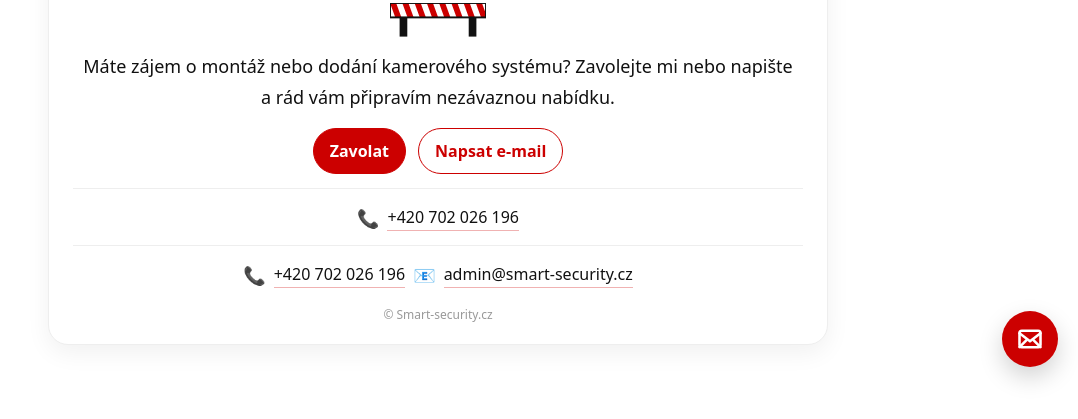
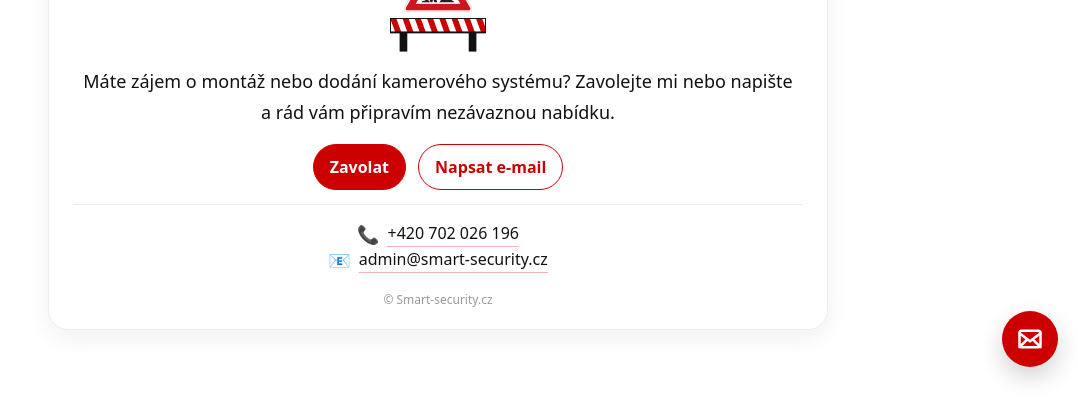
Before and after one commit to Scrappy2024/smart-security, a plain HTML site: page index.html in a window 1280 px wide. Shown: the part 413-832 px from the top of the page, without its empty margins (202-1280 px from the left). Drawn offline with Linux system fonts and the light colour scheme.

Commit message:
Add files via upload

```diff
--- a/index.html
+++ b/index.html
@@ -169,8 +169,6 @@
 </div>
 <div class="contact">
         <div><span class="emoji">📞</span> <a href="tel:+420702026196">+420&nbsp;702&nbsp;026&nbsp;196</a></div>
-<div class="contact">
-        <div><span class="emoji">📞</span> <a href="tel:+420702026196">+420&nbsp;702&nbsp;026&nbsp;196</a></div>
         <div><span class="emoji">📧</span> <a href="mailto:admin@smart-security.cz">admin@smart-security.cz</a></div>
       </div>
 
```
